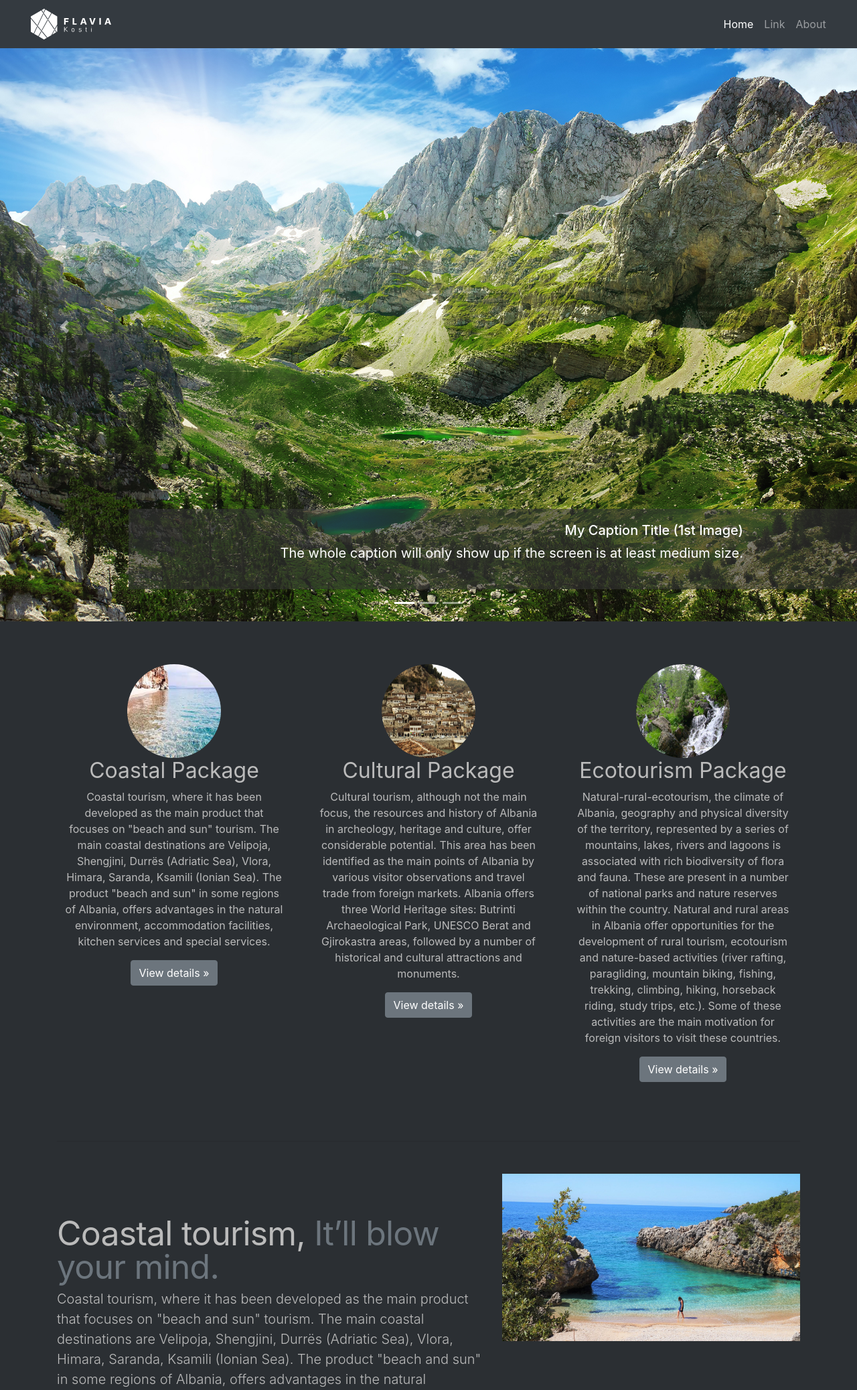
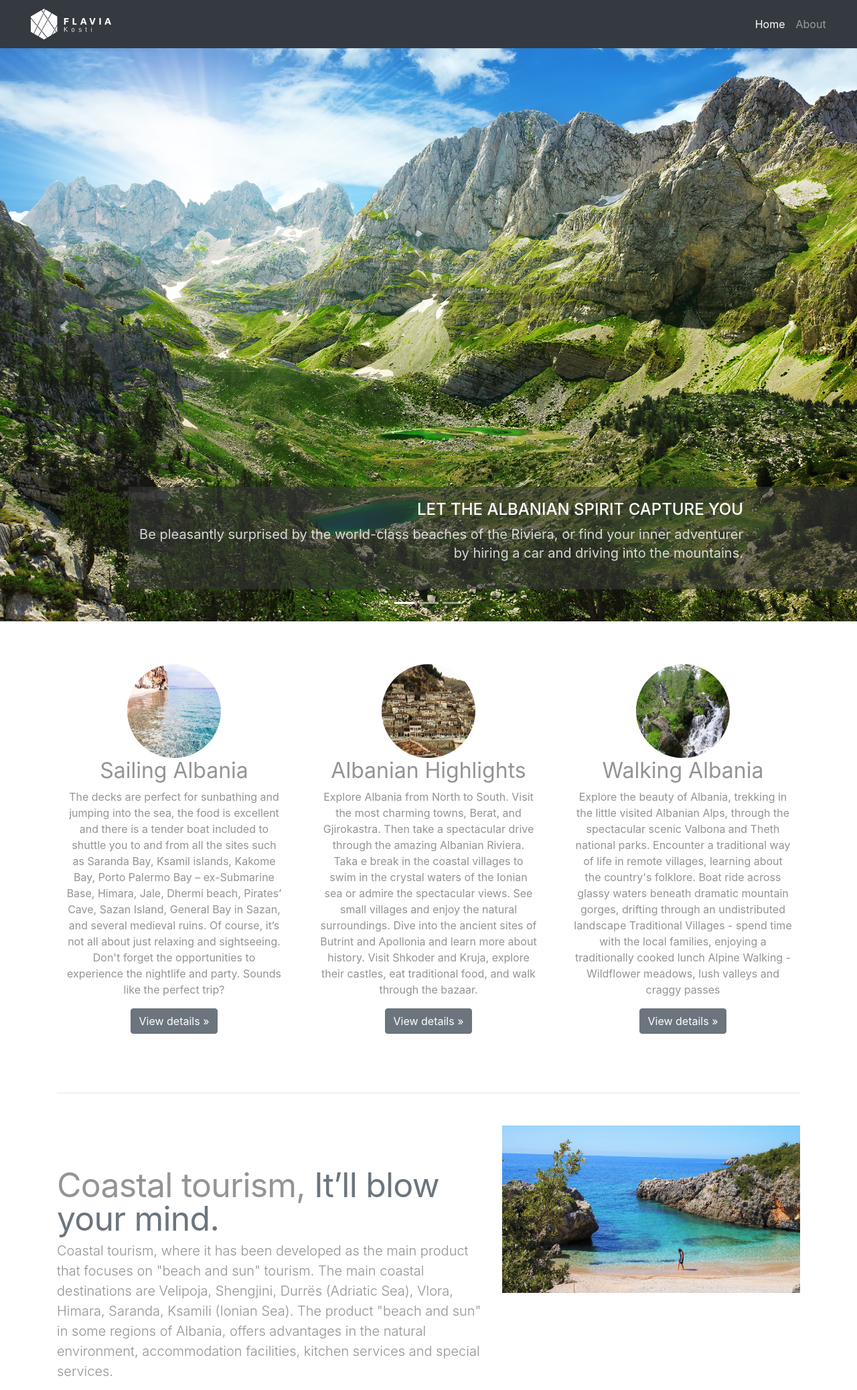
Before and after one commit to flavia3107/movie_webapp, a Flask app: page / in a window 1280 px wide. Shown: the top 2076 px of the page at 67% size. Run offline with Flask 2, Linux system fonts and the light colour scheme; some libraries are stand-ins or nearby versions.

Commit message:
Add actual information to the homepage

```diff
--- a/static/carousel.css
+++ b/static/carousel.css
@@ -5,8 +5,9 @@
 body {
   padding-top: 3rem;
   padding-bottom: 3rem;
-  color: #bbbbbb;
-  background-color: #2b2f33;
+  color: #959393;
+  /* color: #bbbbbb; */
+  /* background-color: #2b2f33; */
 }
 
 .navbar-nav {
--- a/templates/index.html
+++ b/templates/index.html
@@ -15,10 +15,13 @@
     <div class="carousel-item active">
       <img src="../static/b2.jpg" alt="First slide" />
       <div class="carousel-caption text-start">
-        <h5>My Caption Title (1st Image)</h5>
-        <p>
-          The whole caption will only show up if the screen is at least medium
-          size.
+        <h4 style="text-transform: uppercase">
+          Let the Albanian spirit capture you
+        </h4>
+        <p style="opacity: 0.8">
+          Be pleasantly surprised by the world-class beaches of the Riviera, or
+          find your inner adventurer by hiring a car and driving into the
+          mountains.
         </p>
       </div>
     </div>
@@ -63,14 +66,16 @@
         width="140"
         height="140"
       />
-      <h2>Coastal Package</h2>
+      <h2>Sailing Albania</h2>
       <p>
-        Coastal tourism, where it has been developed as the main product that
-        focuses on "beach and sun" tourism. The main coastal destinations are
-        Velipoja, Shengjini, Durrës (Adriatic Sea), Vlora, Himara, Saranda,
-        Ksamili (Ionian Sea). The product "beach and sun" in some regions of
-        Albania, offers advantages in the natural environment, accommodation
-        facilities, kitchen services and special services.
+        The decks are perfect for sunbathing and jumping into the sea, the food
+        is excellent and there is a tender boat included to shuttle you to and
+        from all the sites such as Saranda Bay, Ksamil islands, Kakome Bay,
+        Porto Palermo Bay – ex-Submarine Base, Himara, Jale, Dhermi beach,
+        Pirates’ Cave, Sazan Island, General Bay in Sazan, and several medieval
+        ruins. Of course, it’s not all about just relaxing and sightseeing.
+        Don't forget the opportunities to experience the nightlife and party.
+        Sounds like the perfect trip?
       </p>
       <p>
         <a class="btn btn-secondary" href="#">View details &raquo;</a>
@@ -85,15 +90,16 @@
         height="140"
       />
 
-      <h2>Cultural Package</h2>
+      <h2>Albanian Highlights</h2>
       <p>
-        Cultural tourism, although not the main focus, the resources and history
-        of Albania in archeology, heritage and culture, offer considerable
-        potential. This area has been identified as the main points of Albania
-        by various visitor observations and travel trade from foreign markets.
-        Albania offers three World Heritage sites: Butrinti Archaeological Park,
-        UNESCO Berat and Gjirokastra areas, followed by a number of historical
-        and cultural attractions and monuments.
+        Explore Albania from North to South. Visit the most charming towns,
+        Berat, and Gjirokastra. Then take a spectacular drive through the
+        amazing Albanian Riviera. Taka e break in the coastal villages to swim
+        in the crystal waters of the Ionian sea or admire the spectacular views.
+        See small villages and enjoy the natural surroundings. Dive into the
+        ancient sites of Butrint and Apollonia and learn more about history.
+        Visit Shkoder and Kruja, explore their castles, eat traditional food,
+        and walk through the bazaar.
       </p>
       <p>
         <a class="btn btn-secondary" href="#">View details &raquo;</a>
@@ -108,18 +114,16 @@
         height="140"
       />
 
-      <h2>Ecotourism Package</h2>
+      <h2>Walking Albania</h2>
       <p>
-        Natural-rural-ecotourism, the climate of Albania, geography and physical
-        diversity of the territory, represented by a series of mountains, lakes,
-        rivers and lagoons is associated with rich biodiversity of flora and
-        fauna. These are present in a number of national parks and nature
-        reserves within the country. Natural and rural areas in Albania offer
-        opportunities for the development of rural tourism, ecotourism and
-        nature-based activities (river rafting, paragliding, mountain biking,
-        fishing, trekking, climbing, hiking, horseback riding, study trips,
-        etc.). Some of these activities are the main motivation for foreign
-        visitors to visit these countries.
+        Explore the beauty of Albania, trekking in the little visited Albanian
+        Alps, through the spectacular scenic Valbona and Theth national parks.
+        Encounter a traditional way of life in remote villages, learning about
+        the country's folklore. Boat ride across glassy waters beneath dramatic
+        mountain gorges, drifting through an undistributed landscape Traditional
+        Villages - spend time with the local families, enjoying a traditionally
+        cooked lunch Alpine Walking - Wildflower meadows, lush valleys and
+        craggy passes
       </p>
       <p>
         <a class="btn btn-secondary" href="#">View details &raquo;</a>
--- a/templates/layout.html
+++ b/templates/layout.html
@@ -84,9 +84,6 @@
               <a class="nav-link active" aria-current="page" href="#">Home</a>
             </li>
             <li class="nav-item">
-              <a class="nav-link" href="#">Link</a>
-            </li>
-            <li class="nav-item">
               <a class="nav-link" href="/about">About</a>
             </li>
           </ul>
```
